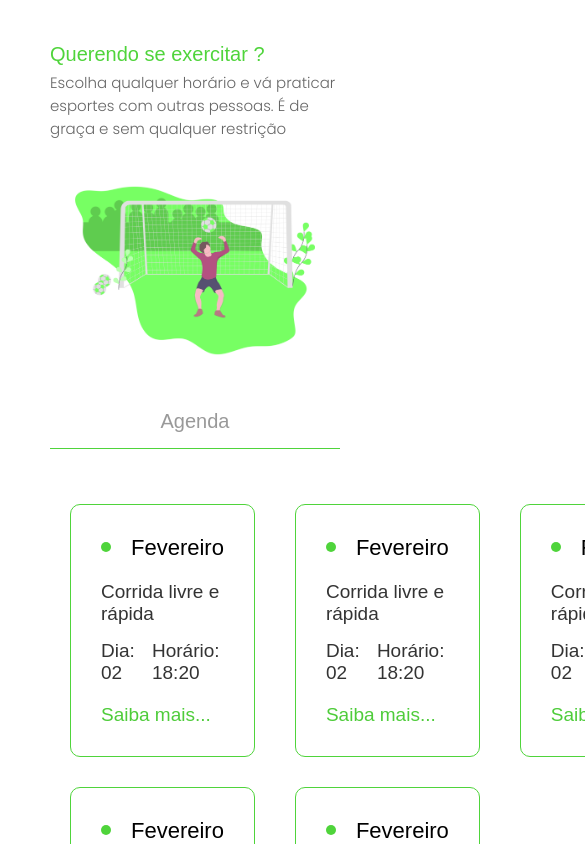
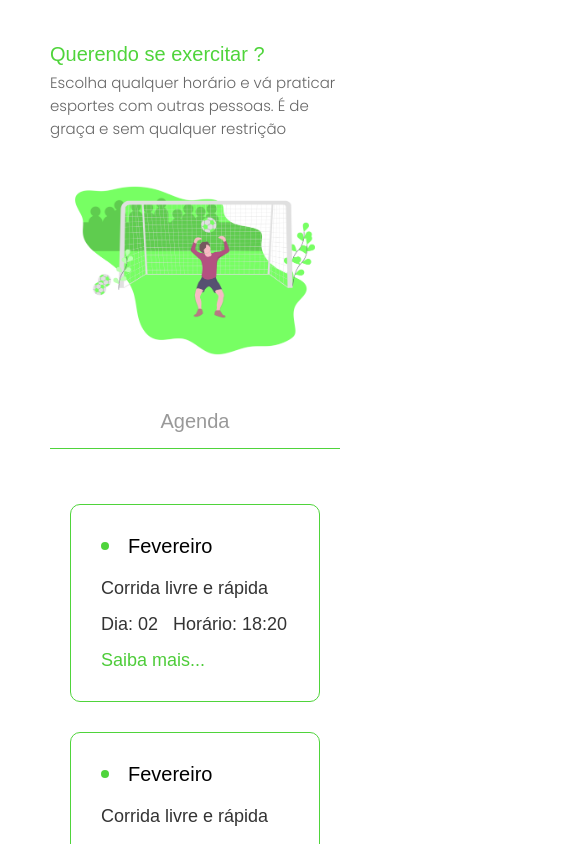
Before and after one commit to henrique2003/Sporgenda-front-end, a React (Create React App) app: page / in a window 390 px wide. Shown: the top 844 px of the page, 585 px wide, since content can reach past the window. Built offline with nearby package versions, Linux system fonts and the light colour scheme.

Commit message:
style: responsive home schedule to tablets

```diff
--- a/src/pages/Home/components/Schedule/components/ScheduleItem/style.css
+++ b/src/pages/Home/components/Schedule/components/ScheduleItem/style.css
@@ -50,3 +50,30 @@
   text-decoration: none;
   font-size: 19px;
 }
+
+/* Tablets */
+@media (max-width: 768px) {
+  .schedule .content .card_header h4 {
+    font-size: 20px;
+  }
+
+  .schedule .content .card_header .green_point {
+    width: 8px;
+    height: 8px;
+    margin-right: 19px;
+  }
+
+  .schedule .content p {
+    font-size: 18px;
+    margin-bottom: 15px;
+  }
+
+  .schedule .content section {
+    margin-bottom: 15px;
+    font-size: 18px;
+  }
+
+  .schedule .content a {
+    font-size: 18px;
+  }
+}
--- a/src/pages/Home/components/Schedule/style.css
+++ b/src/pages/Home/components/Schedule/style.css
@@ -19,10 +19,21 @@
   grid-template-columns: repeat(3, 1fr);
 }
 
+/* Change grid */
+@media (max-width: 1200px) {
+  .wrapper_schedules .row {
+    grid-template-columns: repeat(2, 1fr);
+  }
+}
+
 /* Tablets */
 @media (max-width: 768px) {
   .wrapper_schedules .wrapper_title h3 {
     font-size: 25px;
+  }
+
+  .wrapper_schedules .row {
+    grid-template-columns: repeat(1, 1fr);
   }
 }
 
```
